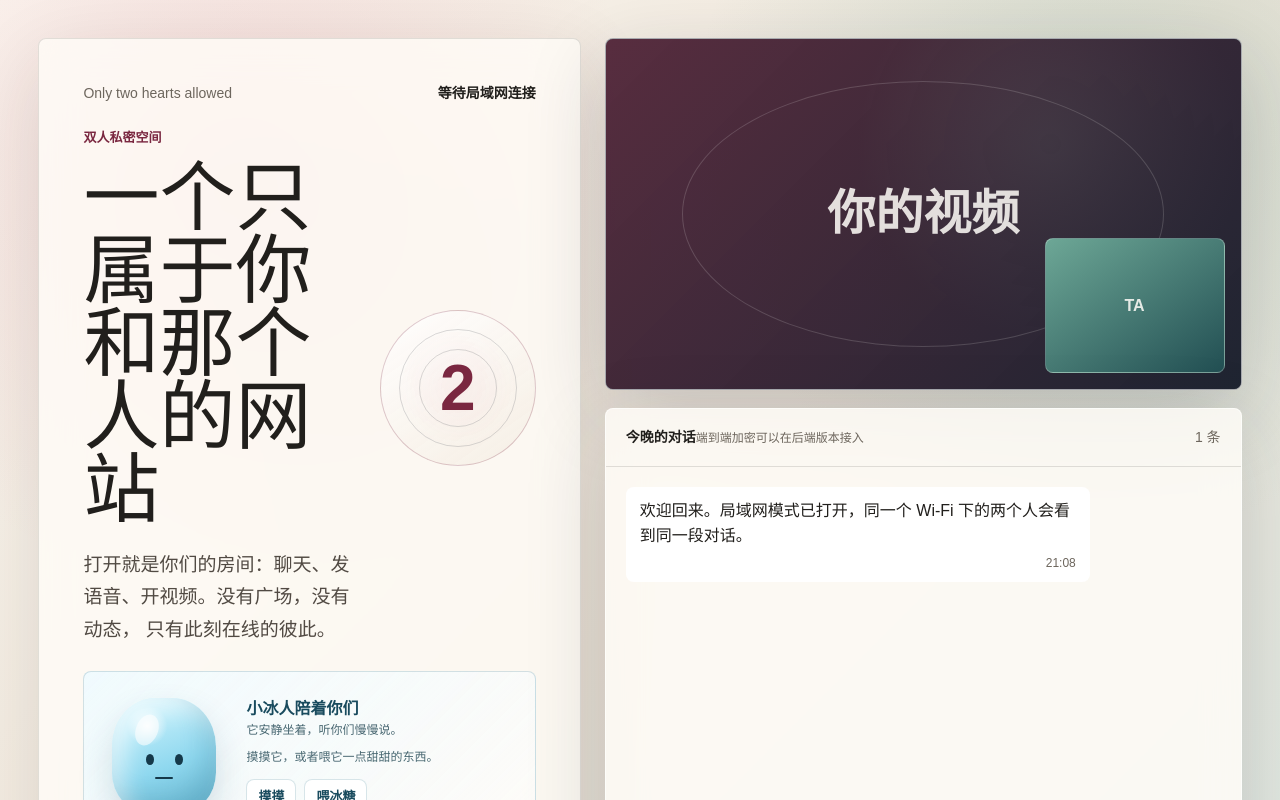
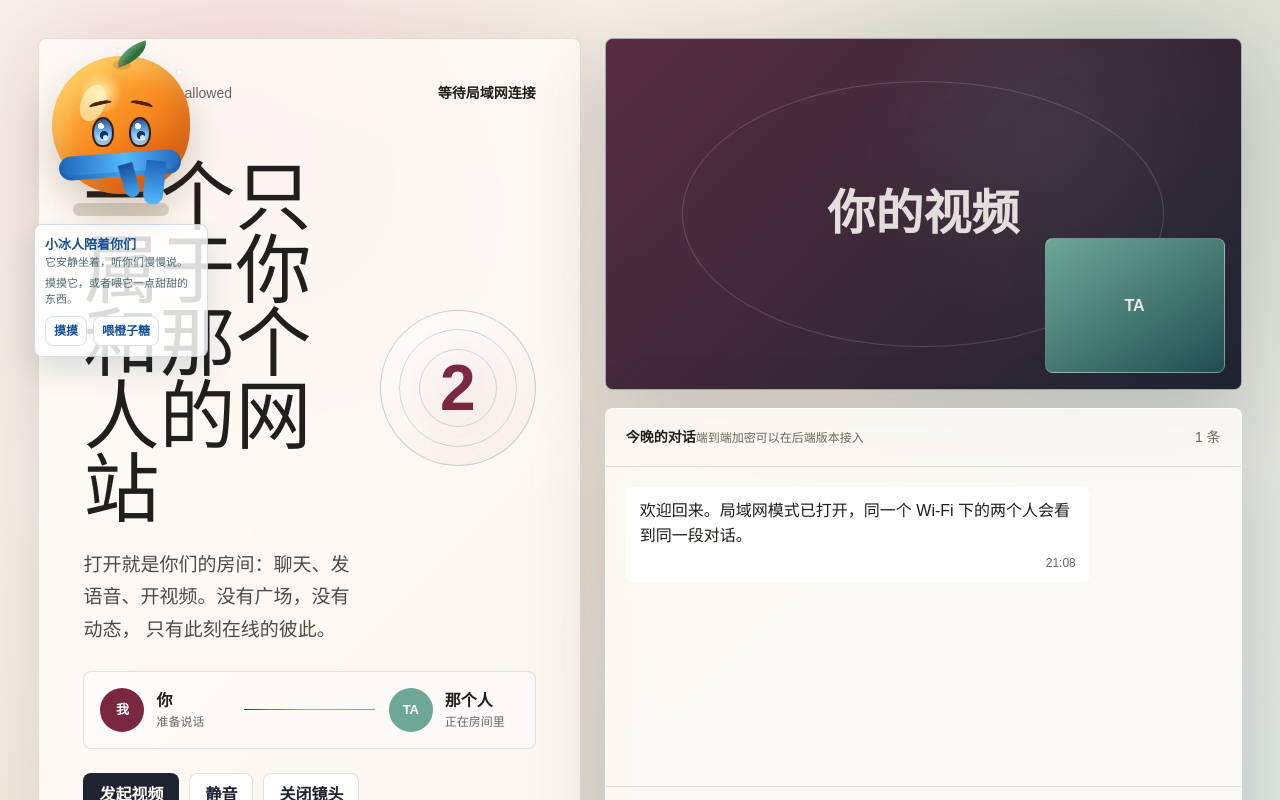
Before and after one commit to jasonzj1278-lang/double, a Next.js app: page / in a window 1280 px wide. Shown: the top 800 px of the page. Built offline with nearby package versions, Linux system fonts and the light colour scheme; no server answers.

Commit message:
Make Xiaobingren a draggable orange pet

```diff
--- a/app/globals.css
+++ b/app/globals.css
@@ -173,200 +173,6 @@ h1 {
   background: rgba(255, 255, 255, 0.46);
 }
 
-.pet-panel {
-  display: grid;
-  grid-template-columns: 128px 1fr;
-  align-items: center;
-  gap: 18px;
-  padding: 16px;
-  border: 1px solid rgba(76, 135, 154, 0.24);
-  border-radius: 8px;
-  background: linear-gradient(135deg, rgba(238, 250, 255, 0.88), rgba(255, 255, 255, 0.5));
-}
-
-.pet-stage {
-  position: relative;
-  display: grid;
-  min-height: 136px;
-  place-items: center;
-}
-
-.pet-body {
-  position: relative;
-  display: grid;
-  width: 104px;
-  height: 116px;
-  place-items: center;
-  border-radius: 42% 42% 36% 36%;
-  background:
-    radial-gradient(circle at 34% 24%, rgba(255, 255, 255, 0.94), transparent 18%),
-    linear-gradient(160deg, #d9f8ff 0%, #8fd8ef 58%, #67b6d0 100%);
-  box-shadow:
-    inset -12px -14px 24px rgba(36, 102, 128, 0.18),
-    inset 12px 12px 22px rgba(255, 255, 255, 0.56),
-    0 18px 34px rgba(44, 101, 124, 0.2);
-  transition:
-    transform 180ms ease,
-    filter 180ms ease;
-}
-
-.pet-body:hover {
-  transform: translateY(-4px) scale(1.03);
-  filter: brightness(1.04);
-}
-
-.pet-body:active {
-  transform: translateY(1px) scale(0.98);
-}
-
-.pet-shine {
-  position: absolute;
-  top: 16px;
-  left: 24px;
-  width: 22px;
-  height: 32px;
-  border-radius: 50%;
-  background: rgba(255, 255, 255, 0.58);
-  transform: rotate(22deg);
-}
-
-.pet-face {
-  position: relative;
-  display: grid;
-  width: 58px;
-  height: 44px;
-  grid-template-columns: 1fr 1fr;
-  align-items: center;
-  justify-items: center;
-  margin-top: 8px;
-}
-
-.pet-face i {
-  display: block;
-  width: 8px;
-  height: 11px;
-  border-radius: 50%;
-  background: #15394a;
-}
-
-.pet-face b {
-  position: absolute;
-  left: 50%;
-  bottom: 3px;
-  width: 26px;
-  height: 13px;
-  border-bottom: 3px solid #15394a;
-  border-radius: 0 0 999px 999px;
-  transform: translateX(-50%);
-}
-
-.pet-face[data-face="calm"] b {
-  width: 18px;
-  height: 2px;
-  border-bottom-width: 2px;
-  border-radius: 999px;
-}
-
-.pet-face[data-face="sad"] b,
-.pet-face[data-face="cry"] b {
-  bottom: -3px;
-  border-top: 3px solid #15394a;
-  border-bottom: 0;
-  border-radius: 999px 999px 0 0;
-}
-
-.pet-face[data-face="cry"] i {
-  height: 7px;
-}
-
-.pet-tear {
-  position: absolute;
-  top: 60px;
-  display: none;
-  width: 8px;
-  height: 14px;
-  border-radius: 999px 999px 999px 2px;
-  background: rgba(62, 154, 207, 0.78);
-}
-
-.pet-tear.left {
-  left: 31px;
-}
-
-.pet-tear.right {
-  right: 31px;
-  transform: scaleX(-1);
-}
-
-.mood-sad .pet-tear.left,
-.mood-worried .pet-tear.left,
-.mood-worried .pet-tear.right {
-  display: block;
-}
-
-.mood-happy .pet-body {
-  animation: pet-bounce 2.6s ease-in-out infinite;
-}
-
-.mood-worried .pet-body {
-  animation: pet-shiver 0.28s ease-in-out infinite;
-}
-
-.pet-shadow {
-  position: absolute;
-  bottom: 8px;
-  width: 78px;
-  height: 12px;
-  border-radius: 999px;
-  background: rgba(38, 70, 80, 0.16);
-}
-
-.pet-info strong,
-.pet-info small {
-  display: block;
-}
-
-.pet-info strong {
-  color: #194b5e;
-}
-
-.pet-info small,
-.pet-info p {
-  color: #496872;
-  font-size: 12px;
-  line-height: 1.55;
-}
-
-.pet-info p {
-  margin: 9px 0 12px;
-}
-
-.pet-actions {
-  display: flex;
-  flex-wrap: wrap;
-  gap: 8px;
-}
-
-.pet-actions button {
-  min-height: 36px;
-  border-radius: 8px;
-  background: #ffffff;
-  color: #194b5e;
-  padding: 0 12px;
-  font-size: 13px;
-  font-weight: 800;
-  box-shadow: inset 0 0 0 1px rgba(76, 135, 154, 0.22);
-}
-
-.mood-happy {
-  background: linear-gradient(135deg, rgba(237, 255, 247, 0.92), rgba(255, 251, 231, 0.68));
-}
-
-.mood-sad,
-.mood-worried {
-  background: linear-gradient(135deg, rgba(231, 244, 255, 0.92), rgba(241, 247, 255, 0.68));
-}
-
 .person {
   gap: 12px;
   min-width: 130px;
@@ -408,6 +214,348 @@ time {
   height: 1px;
   min-width: 32px;
   background: linear-gradient(90deg, var(--wine), var(--gold), var(--mint));
+}
+
+.floating-pet {
+  position: fixed;
+  left: var(--pet-x);
+  top: var(--pet-y);
+  z-index: 30;
+  width: 174px;
+  min-height: 238px;
+  color: #14334b;
+  user-select: none;
+}
+
+.snow-field {
+  position: absolute;
+  inset: -18px 4px 88px;
+  z-index: -1;
+  overflow: hidden;
+  border-radius: 999px;
+  pointer-events: none;
+}
+
+.snow-field span {
+  position: absolute;
+  width: 7px;
+  height: 7px;
+  border-radius: 50%;
+  background: rgba(255, 255, 255, 0.9);
+  box-shadow: 0 0 0 1px rgba(80, 167, 217, 0.24);
+  animation: snow-fall 3.8s linear infinite;
+}
+
+.snow-field span:nth-child(1) {
+  left: 18px;
+  animation-delay: -0.4s;
+}
+
+.snow-field span:nth-child(2) {
+  left: 46px;
+  width: 5px;
+  height: 5px;
+  animation-delay: -1.8s;
+}
+
+.snow-field span:nth-child(3) {
+  left: 78px;
+  animation-delay: -2.6s;
+}
+
+.snow-field span:nth-child(4) {
+  left: 112px;
+  width: 5px;
+  height: 5px;
+  animation-delay: -1.1s;
+}
+
+.snow-field span:nth-child(5) {
+  left: 138px;
+  animation-delay: -3.2s;
+}
+
+.snow-field span:nth-child(6) {
+  left: 94px;
+  width: 4px;
+  height: 4px;
+  animation-delay: -0.8s;
+}
+
+.pet-body {
+  position: relative;
+  display: grid;
+  width: 138px;
+  height: 138px;
+  margin: 0 auto;
+  place-items: center;
+  border-radius: 52% 48% 49% 51%;
+  background:
+    radial-gradient(circle at 35% 27%, rgba(255, 246, 194, 0.92), transparent 16%),
+    radial-gradient(circle at 67% 70%, rgba(214, 82, 13, 0.28), transparent 27%),
+    linear-gradient(145deg, #ffc244 0%, #f8891f 52%, #df5b12 100%);
+  box-shadow:
+    inset -13px -16px 24px rgba(158, 55, 12, 0.26),
+    inset 12px 14px 24px rgba(255, 244, 160, 0.4),
+    0 20px 36px rgba(81, 51, 19, 0.22);
+  touch-action: none;
+  transition:
+    filter 180ms ease,
+    scale 180ms ease;
+}
+
+.pet-body:hover {
+  filter: brightness(1.05);
+  scale: 1.03;
+}
+
+.pet-body:active {
+  scale: 0.98;
+}
+
+.orange-leaf {
+  position: absolute;
+  top: -11px;
+  left: 63px;
+  width: 34px;
+  height: 18px;
+  border-radius: 100% 0 100% 0;
+  background: linear-gradient(135deg, #3d8a4b, #1f5d32);
+  transform: rotate(-18deg);
+  box-shadow: inset 4px 3px 5px rgba(255, 255, 255, 0.24);
+}
+
+.orange-dimple {
+  position: absolute;
+  top: 4px;
+  left: 61px;
+  width: 18px;
+  height: 10px;
+  border-radius: 50%;
+  background: rgba(128, 66, 13, 0.18);
+}
+
+.pet-shine {
+  position: absolute;
+  top: 28px;
+  left: 29px;
+  width: 24px;
+  height: 38px;
+  border-radius: 50%;
+  background: rgba(255, 247, 202, 0.64);
+  transform: rotate(22deg);
+}
+
+.pet-brows {
+  position: absolute;
+  top: 45px;
+  left: 37px;
+  display: flex;
+  width: 64px;
+  justify-content: space-between;
+}
+
+.pet-brows i {
+  width: 23px;
+  height: 7px;
+  border-top: 4px solid #51230d;
+  border-radius: 50%;
+}
+
+.pet-brows i:first-child {
+  transform: rotate(-12deg);
+}
+
+.pet-brows i:last-child {
+  transform: rotate(12deg);
+}
+
+.pet-face {
+  position: relative;
+  display: grid;
+  width: 74px;
+  height: 54px;
+  grid-template-columns: 1fr 1fr;
+  align-items: center;
+  justify-items: center;
+  margin-top: 14px;
+}
+
+.pet-face i {
+  position: relative;
+  display: block;
+  width: 22px;
+  height: 30px;
+  border: 2px solid #332010;
+  border-radius: 55% 55% 48% 48%;
+  background:
+    radial-gradient(circle at 38% 28%, #ffffff 0 14%, transparent 15%),
+    radial-gradient(circle at 56% 62%, #17345e 0 22%, transparent 23%),
+    linear-gradient(180deg, #314f91 0%, #77c5ff 58%, #e8f7ff 100%);
+  box-shadow: inset 0 -4px 0 rgba(34, 75, 132, 0.28);
+}
+
+.pet-face i::after {
+  content: "";
+  position: absolute;
+  right: 4px;
+  bottom: 5px;
+  width: 5px;
+  height: 5px;
+  border-radius: 50%;
+  background: rgba(255, 255, 255, 0.86);
+}
+
+.pet-face b {
+  position: absolute;
+  left: 50%;
+  bottom: 0;
+  width: 28px;
+  height: 14px;
+  border-bottom: 3px solid #51230d;
+  border-radius: 0 0 999px 999px;
+  transform: translateX(-50%);
+}
+
+.pet-face[data-face="calm"] b {
+  width: 20px;
+  height: 2px;
+  border-bottom-width: 3px;
+  border-radius: 999px;
+}
+
+.pet-face[data-face="sad"] b,
+.pet-face[data-face="cry"] b {
+  bottom: -5px;
+  border-top: 3px solid #51230d;
+  border-bottom: 0;
+  border-radius: 999px 999px 0 0;
+}
+
+.pet-face[data-face="cry"] i {
+  height: 25px;
+}
+
+.blue-scarf {
+  position: absolute;
+  right: 9px;
+  bottom: 17px;
+  left: 7px;
+  height: 24px;
+  border-radius: 999px;
+  background: linear-gradient(90deg, #1d65b8, #55b8ff 54%, #2467b8);
+  box-shadow: inset 0 -5px 0 rgba(21, 71, 134, 0.22);
+  transform: rotate(-4deg);
+}
+
+.blue-scarf i {
+  position: absolute;
+  right: 18px;
+  bottom: -30px;
+  width: 20px;
+  height: 44px;
+  border-radius: 0 0 10px 10px;
+  background: linear-gradient(180deg, #1d65b8, #55b8ff);
+  transform: rotate(10deg);
+}
+
+.blue-scarf b {
+  position: absolute;
+  right: 45px;
+  bottom: -21px;
+  width: 15px;
+  height: 34px;
+  border-radius: 0 0 9px 9px;
+  background: linear-gradient(180deg, #174f98, #43a6ef);
+  transform: rotate(-12deg);
+}
+
+.pet-tear {
+  position: absolute;
+  top: 78px;
+  display: none;
+  width: 8px;
+  height: 15px;
+  border-radius: 999px 999px 999px 2px;
+  background: rgba(84, 190, 255, 0.86);
+}
+
+.pet-tear.left {
+  left: 45px;
+}
+
+.pet-tear.right {
+  right: 45px;
+  transform: scaleX(-1);
+}
+
+.mood-sad .pet-tear.left,
+.mood-worried .pet-tear.left,
+.mood-worried .pet-tear.right {
+  display: block;
+}
+
+.mood-happy .pet-body {
+  animation: pet-bounce 2.6s ease-in-out infinite;
+}
+
+.mood-worried .pet-body {
+  animation: pet-shiver 0.28s ease-in-out infinite;
+}
+
+.pet-shadow {
+  width: 96px;
+  height: 13px;
+  margin: 9px auto 0;
+  border-radius: 999px;
+  background: rgba(70, 44, 15, 0.18);
+}
+
+.pet-info {
+  margin-top: 8px;
+  padding: 10px;
+  border: 1px solid rgba(62, 129, 166, 0.24);
+  border-radius: 8px;
+  background: rgba(255, 255, 255, 0.84);
+  box-shadow: 0 14px 28px rgba(38, 64, 80, 0.14);
+}
+
+.pet-info strong,
+.pet-info small {
+  display: block;
+}
+
+.pet-info strong {
+  color: #174f98;
+  font-size: 13px;
+}
+
+.pet-info small,
+.pet-info p {
+  color: #496872;
+  font-size: 11px;
+  line-height: 1.45;
+}
+
+.pet-info p {
+  margin: 6px 0 8px;
+}
+
+.pet-actions {
+  display: flex;
+  flex-wrap: wrap;
+  gap: 6px;
+}
+
+.pet-actions button {
+  min-height: 30px;
+  border-radius: 8px;
+  background: #ffffff;
+  color: #174f98;
+  padding: 0 9px;
+  font-size: 12px;
+  font-weight: 800;
+  box-shadow: inset 0 0 0 1px rgba(76, 135, 154, 0.22);
 }
 
 .call-actions {
@@ -686,6 +834,22 @@ time {
   }
 }
 
+@keyframes snow-fall {
+  0% {
+    opacity: 0;
+    transform: translateY(-8px) scale(0.7);
+  }
+
+  18% {
+    opacity: 1;
+  }
+
+  100% {
+    opacity: 0;
+    transform: translateY(130px) scale(1.05);
+  }
+}
+
 @media (max-width: 900px) {
   .app-shell {
     grid-template-columns: 1fr;
@@ -722,8 +886,8 @@ time {
     flex-direction: column;
   }
 
-  .pet-panel {
-    grid-template-columns: 1fr;
+  .floating-pet {
+    width: 154px;
   }
 
   .connection-line {
--- a/app/page.tsx
+++ b/app/page.tsx
@@ -1,6 +1,13 @@
 "use client";
 
-import { useEffect, useMemo, useRef, useState } from "react";
+import {
+  type CSSProperties,
+  type PointerEvent,
+  useEffect,
+  useMemo,
+  useRef,
+  useState,
+} from "react";
 
 type PetMood = "happy" | "calm" | "sad" | "worried";
 
@@ -114,12 +121,14 @@ export default function Home() {
   const [sendError, setSendError] = useState("");
   const [comfortLevel, setComfortLevel] = useState(0);
   const [petNotice, setPetNotice] = useState("摸摸它，或者喂它一点甜甜的东西。");
+  const [petPosition, setPetPosition] = useState({ x: 34, y: 56 });
   const [callState, setCallState] = useState<"idle" | "ringing" | "live">(
     "idle",
   );
   const [muted, setMuted] = useState(false);
   const [cameraOff, setCameraOff] = useState(false);
   const clientId = useRef("");
+  const dragOffset = useRef({ x: 0, y: 0 });
 
   useEffect(() => {
     clientId.current = getClientId();
@@ -155,6 +164,29 @@ export default function Home() {
   function feedPet() {
     setComfortLevel((level) => Math.min(level + 3, 8));
     setPetNotice("小冰人吃到了一口冰糖，开心地眯起眼睛。");
+  }
+
+  function startPetDrag(event: PointerEvent<HTMLButtonElement>) {
+    const rect = event.currentTarget.getBoundingClientRect();
+    dragOffset.current = {
+      x: event.clientX - rect.left,
+      y: event.clientY - rect.top,
+    };
+    event.currentTarget.setPointerCapture(event.pointerId);
+  }
+
+  function dragPet(event: PointerEvent<HTMLButtonElement>) {
+    if (!event.currentTarget.hasPointerCapture(event.pointerId)) return;
+
+    const nextX = event.clientX - dragOffset.current.x;
+    const nextY = event.clientY - dragOffset.current.y;
+    const maxX = Math.max(window.innerWidth - 170, 8);
+    const maxY = Math.max(window.innerHeight - 210, 8);
+
+    setPetPosition({
+      x: Math.min(Math.max(nextX, 8), maxX),
+      y: Math.min(Math.max(nextY, 8), maxY),
+    });
   }
 
   async function postMessage(message: Omit<Message, "id" | "time">) {
@@ -221,33 +253,6 @@ export default function Home() {
             <div className="orbit one" />
             <div className="orbit two" />
             <span>2</span>
-          </div>
-        </div>
-
-        <div className={`pet-panel mood-${petMood}`} aria-label="小冰人宠物">
-          <div className="pet-stage">
-            <button className="pet-body" onClick={petTouch} aria-label="摸摸小冰人">
-              <span className="pet-shine" />
-              <span className="pet-face" data-face={petCopy.face}>
-                <i />
-                <i />
-                <b />
-              </span>
-              <span className="pet-tear left" />
-              <span className="pet-tear right" />
-            </button>
-            <div className="pet-shadow" />
-          </div>
-          <div className="pet-info">
-            <div>
-              <strong>{petCopy.status}</strong>
-              <small>{petCopy.whisper}</small>
-            </div>
-            <p>{petNotice}</p>
-            <div className="pet-actions">
-              <button onClick={petTouch}>摸摸</button>
-              <button onClick={feedPet}>喂冰糖</button>
-            </div>
           </div>
         </div>
 
@@ -372,6 +377,60 @@ export default function Home() {
           {sendError && <p className="send-error" role="alert">{sendError}</p>}
         </div>
       </section>
+
+      <aside
+        className={`floating-pet mood-${petMood}`}
+        style={{
+          "--pet-x": `${petPosition.x}px`,
+          "--pet-y": `${petPosition.y}px`,
+        } as CSSProperties}
+        aria-label="可以拖动的小冰人"
+      >
+        <div className="snow-field" aria-hidden="true">
+          <span />
+          <span />
+          <span />
+          <span />
+          <span />
+          <span />
+        </div>
+        <button
+          className="pet-body"
+          onClick={petTouch}
+          onPointerDown={startPetDrag}
+          onPointerMove={dragPet}
+          aria-label="拖动或摸摸小冰人"
+        >
+          <span className="orange-leaf" />
+          <span className="orange-dimple" />
+          <span className="pet-shine" />
+          <span className="pet-brows">
+            <i />
+            <i />
+          </span>
+          <span className="pet-face" data-face={petCopy.face}>
+            <i />
+            <i />
+            <b />
+          </span>
+          <span className="blue-scarf">
+            <i />
+            <b />
+          </span>
+          <span className="pet-tear left" />
+          <span className="pet-tear right" />
+        </button>
+        <div className="pet-shadow" />
+        <div className="pet-info">
+          <strong>{petCopy.status}</strong>
+          <small>{petCopy.whisper}</small>
+          <p>{petNotice}</p>
+          <div className="pet-actions">
+            <button onClick={petTouch}>摸摸</button>
+            <button onClick={feedPet}>喂橙子糖</button>
+          </div>
+        </div>
+      </aside>
     </main>
   );
 }
```
